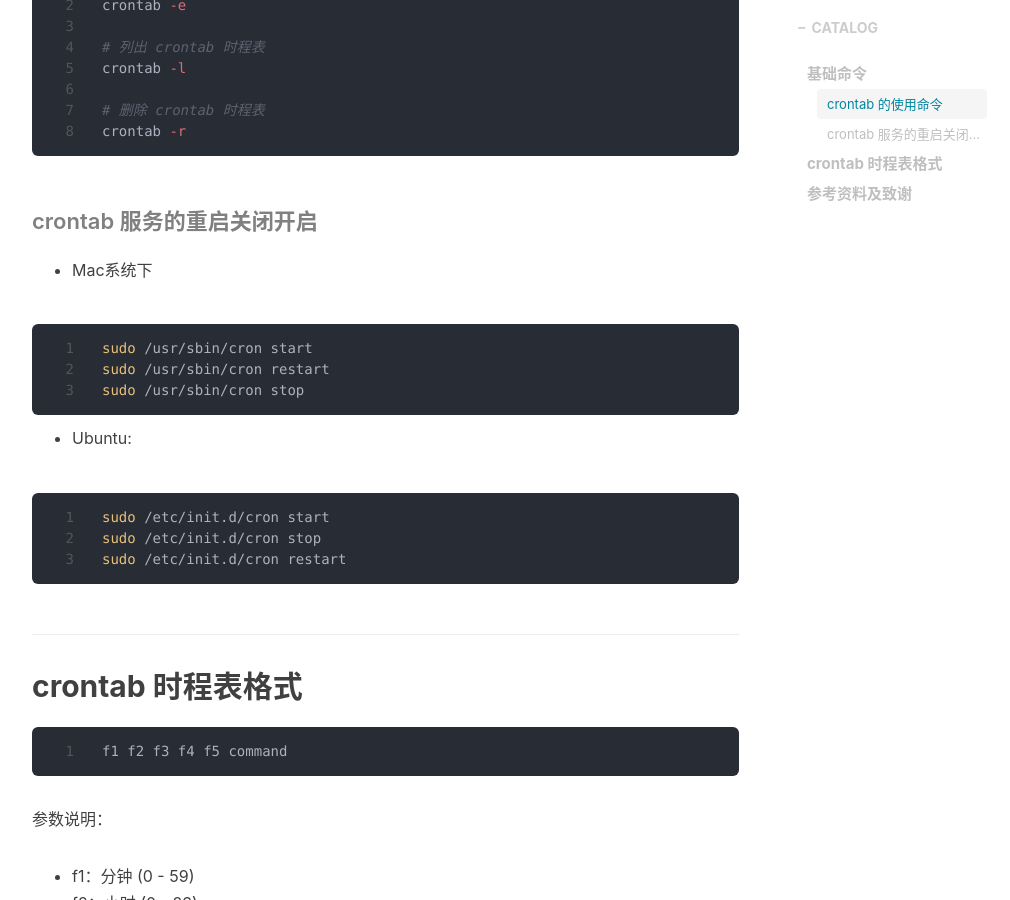
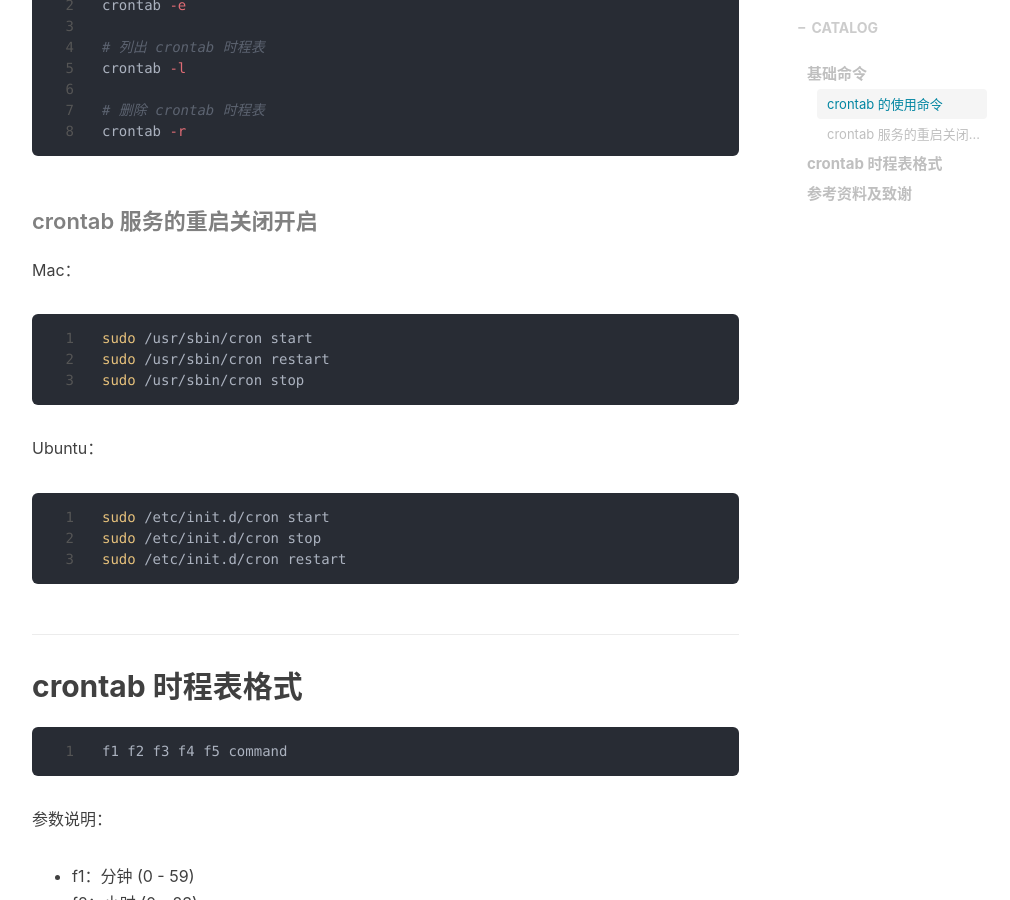
Before and after one commit to liushunyu/blog, a Jekyll site: the page built from _posts/2020-08-19-crontab 执行定时任务.md, in a window 1280 px wide and 900 px high, scrolled down 863 px. Shown: the whole window, without its empty margins (233-1243 px from the left). Built offline with Jekyll 4.4.1, drawn with Linux system fonts in a browser that asks for light colours; nearby versions of some CDN libraries; comment, search, counter and statistics services are not loaded.

Commit message:
Update 2020-08-19-crontab 执行定时任务.md

````diff
--- a/_posts/2020-08-19-crontab 执行定时任务.md
+++ b/_posts/2020-08-19-crontab 执行定时任务.md
@@ -37,7 +37,7 @@ crontab -r
 
 #### crontab 服务的重启关闭开启
 
-- Mac系统下
+Mac：
 
 ```bash
 sudo /usr/sbin/cron start
````
Also changed, not shown: other parts of _posts/2020-08-19-crontab 执行定时任务.md (+1 -1 lines).
